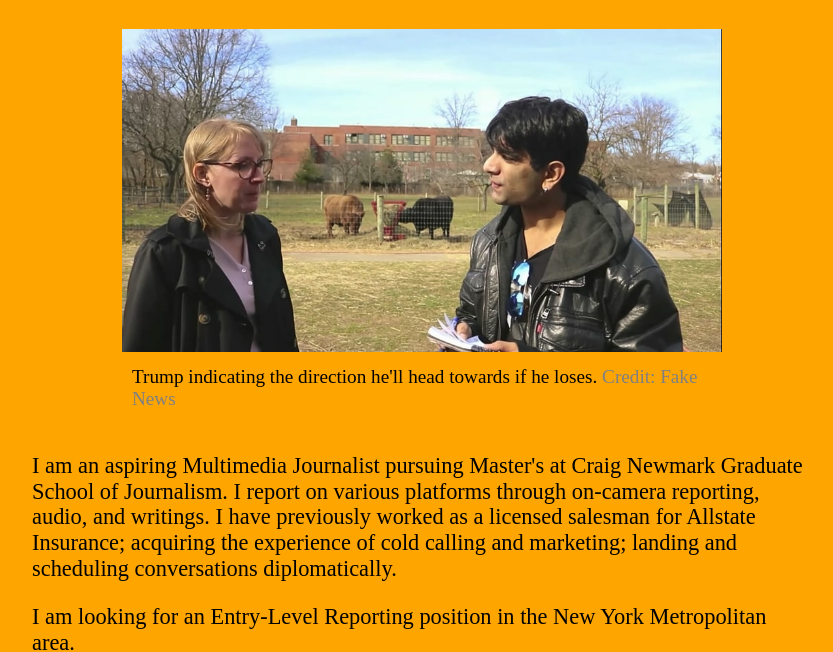
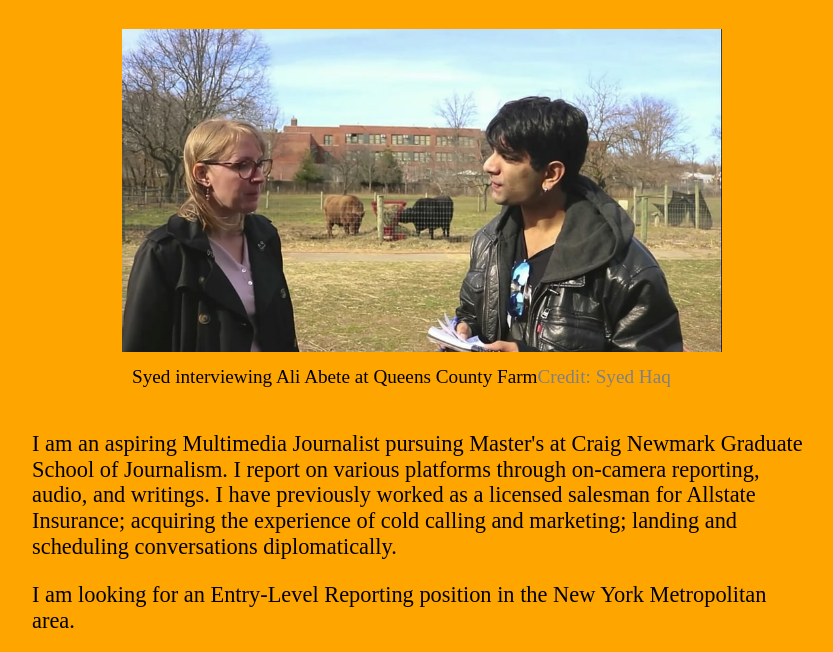
Before and after one commit to SyedHaq56/Portfolio, a plain HTML site: page index.html in a window 1280 px wide. Shown: the part 154-806 px from the top of the page, without its empty margins (218-1051 px from the left). Drawn offline with nearby package versions, Linux system fonts and the light colour scheme.

Commit message:
Update index.html

```diff
--- a/index.html
+++ b/index.html
@@ -37,7 +37,7 @@
 
       <figure>
         <img class="main_img" src="images/syed.jpg">
-        <figcaption>Trump indicating the direction he'll head towards if he loses. <span class="credit">Credit: Fake News</span></figcaption>
+        <figcaption>Syed interviewing Ali Abete at Queens County Farm<span class="credit">Credit: Syed Haq</span></figcaption>
       </figure>
 
       <section class="text">
```
